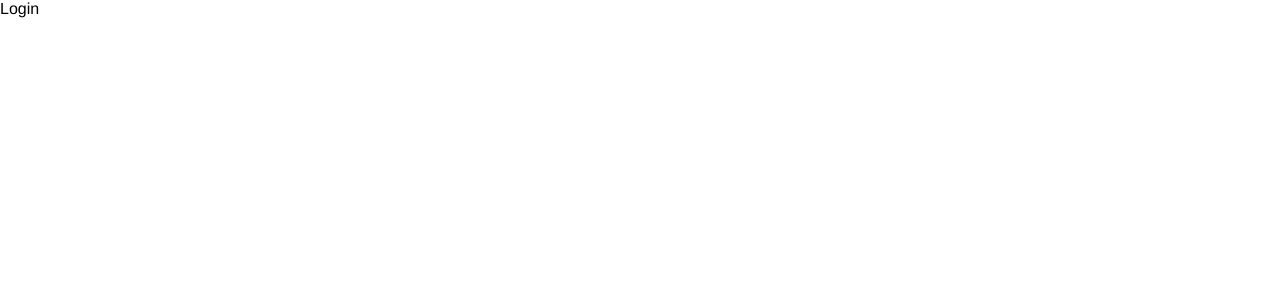
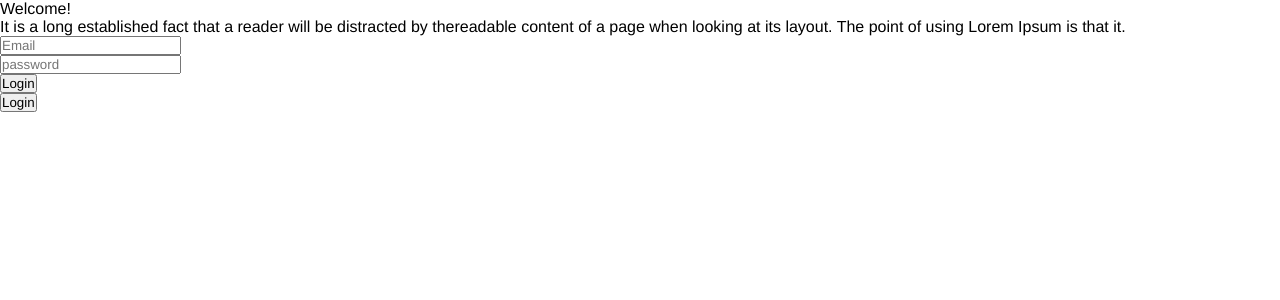
Before and after one commit to GabrielNatan/book-store, a React (Create React App) app: page /login in a window 1280 px wide. Shown: the top 300 px of the page. Built offline with nearby package versions, Linux system fonts and the light colour scheme.

Commit message:
add form in login

```diff
--- a/src/pages/Login/index.js
+++ b/src/pages/Login/index.js
@@ -1,12 +1,39 @@
+import { Button } from "../../components/Button";
+import { Input } from "../../components/Input";
 import {
     Container,
+    Logo,
+    Form,
+    Tilte,
+    SubTitle,
+
 } from "./styles";
 
 export const Login = ({})=>{
 
     return(
         <Container>
-           Login
+           <Logo>
+
+           </Logo>
+           <Form>
+                <Tilte>Welcome!</Tilte>
+                <SubTitle>
+                    It is a long established fact that a reader will be
+                    distracted by thereadable content of a page when looking
+                    at its layout. The point of using Lorem Ipsum is that it.
+                </SubTitle>
+                <Input
+                    type="text"
+                    placeholder="Email"
+                />
+                <Input
+                    type="password"
+                    placeholder="password"
+                />
+                <Button/>
+                <Button/>
+           </Form>
         </Container>
     )
 }
--- a/src/pages/Login/styles.js
+++ b/src/pages/Login/styles.js
@@ -3,3 +3,18 @@ import styled from "styled-components";
 export const Container = styled.div`
 
 `
+export const Logo = styled.div`
+
+`
+
+export const Form = styled.div`
+
+`
+
+export const Tilte = styled.div`
+
+`
+
+export const SubTitle = styled.div`
+
+`
```
